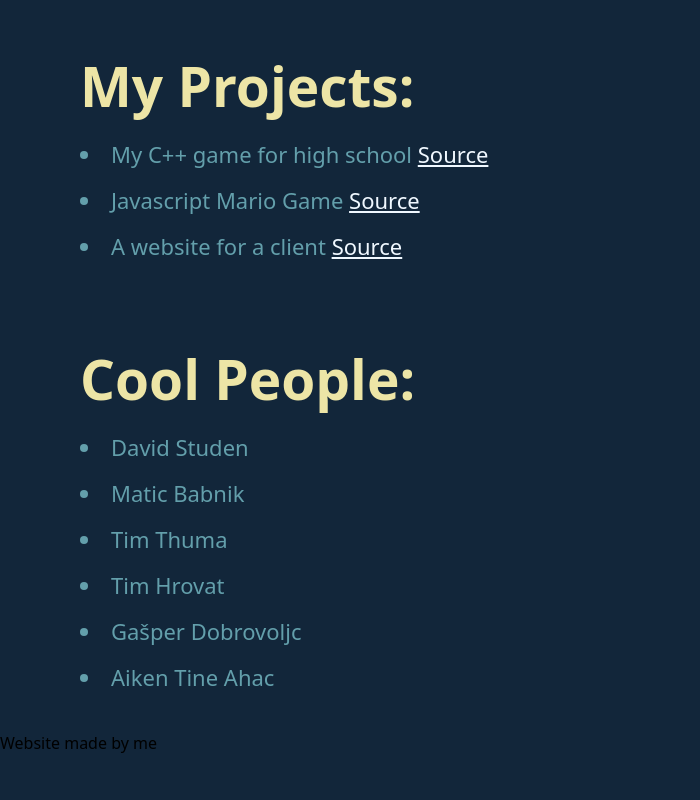
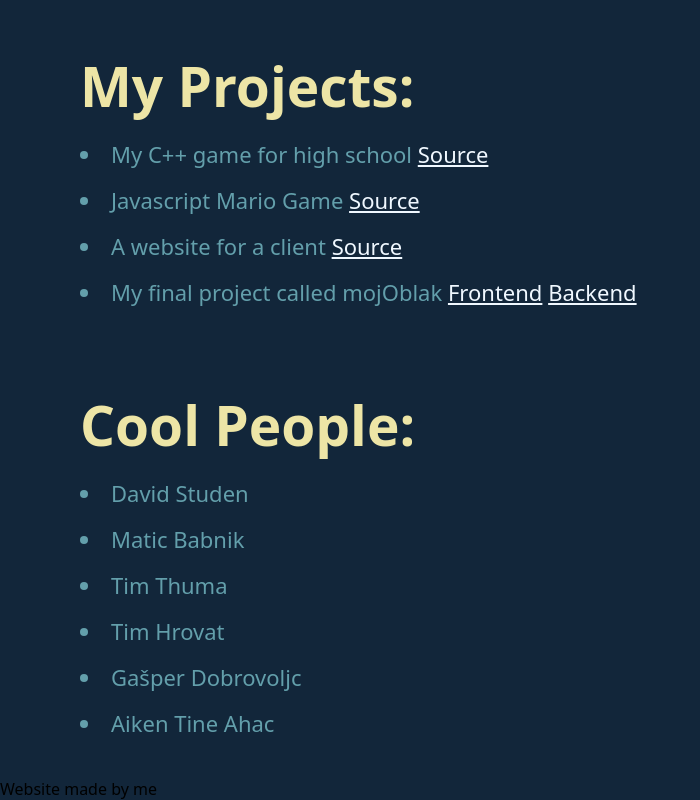
Before and after one commit to marcuss346/personal_website, a plain HTML site: page index.html in a window 1280 px wide. Shown: the part 963-1763 px from the top of the page, without its empty margins (0-700 px from the left). Before the commit the page ends 1717 px from the top, so only its background shows below. Drawn offline with Linux system fonts and the light colour scheme.

Commit message:
added another project

```diff
--- a/index.html
+++ b/index.html
@@ -34,6 +34,9 @@
                     href="https://github.com/marcuss346/mario-game-new">Source</a>
             </li>
             <li>A website for a client <a class="sourceCode" href="https://romc.si">Source</a></li>
+            <li>My final project called mojOblak <a class="sourceCode" href="https://https://github.com/marcuss346/mojoblak_frontend">Frontend</a>
+                <a class="sourceCode" href="https://github.com/marcuss346/mojoblak_backend">Backend</a>
+            </li>
         </ul>
     </div>
 
```
